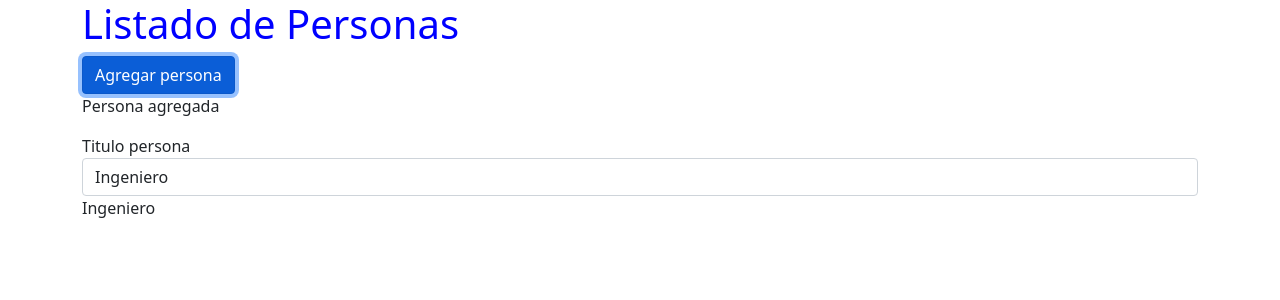
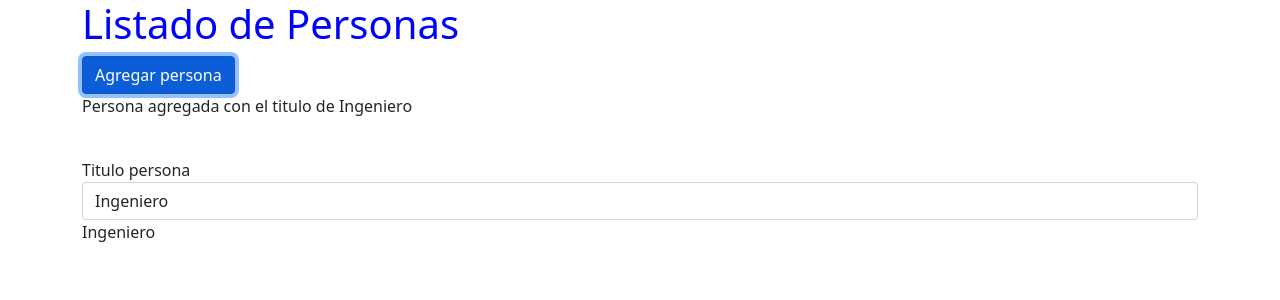
Before and after one commit to IsmaelDom/hello-world-angular, an Angular app: page / in a window 1280 px wide. Both pictures are taken after a click on the button "Agregar persona". Shown: the top 300 px of the page. Built offline with nearby package versions, Linux system fonts and the light colour scheme.

Commit message:
Uso de ngIf

```diff
--- a/src/app/personas/personas.component.html
+++ b/src/app/personas/personas.component.html
@@ -5,8 +5,11 @@
       <!-- <app-persona></app-persona> -->
       <button class="btn btn-primary" [disabled]="deshabilitar"
         (click) = 'agregarPersona()'>Agregar persona</button>
+      <p *ngIf="mostrar; else sinPersona">{{mensaje}} con el titulo de {{titulo}}</p>
+      <ng-template #sinPersona>
+        <p>No se a agregado ninguna persona</p>
+      </ng-template>
       <br/>
-      <p>{{mensaje}}</p>
       <label for="">Titulo persona</label>
       <!-- <input type="text" name="" id="" class="form-control"
         (input) = "modificarTitulo($event)">
--- a/src/app/personas/personas.component.ts
+++ b/src/app/personas/personas.component.ts
@@ -12,10 +12,12 @@
 })
 export class PersonasComponent{
     deshabilitar = false;
-    mensaje = 'No se ha agregado ninguna persona';
+    mensaje = '';
     titulo = 'Ingeniero';
+    mostrar = false;
 
     agregarPersona(){
+        this.mostrar = true;
         this.mensaje = 'Persona agregada';
     }
 
```
